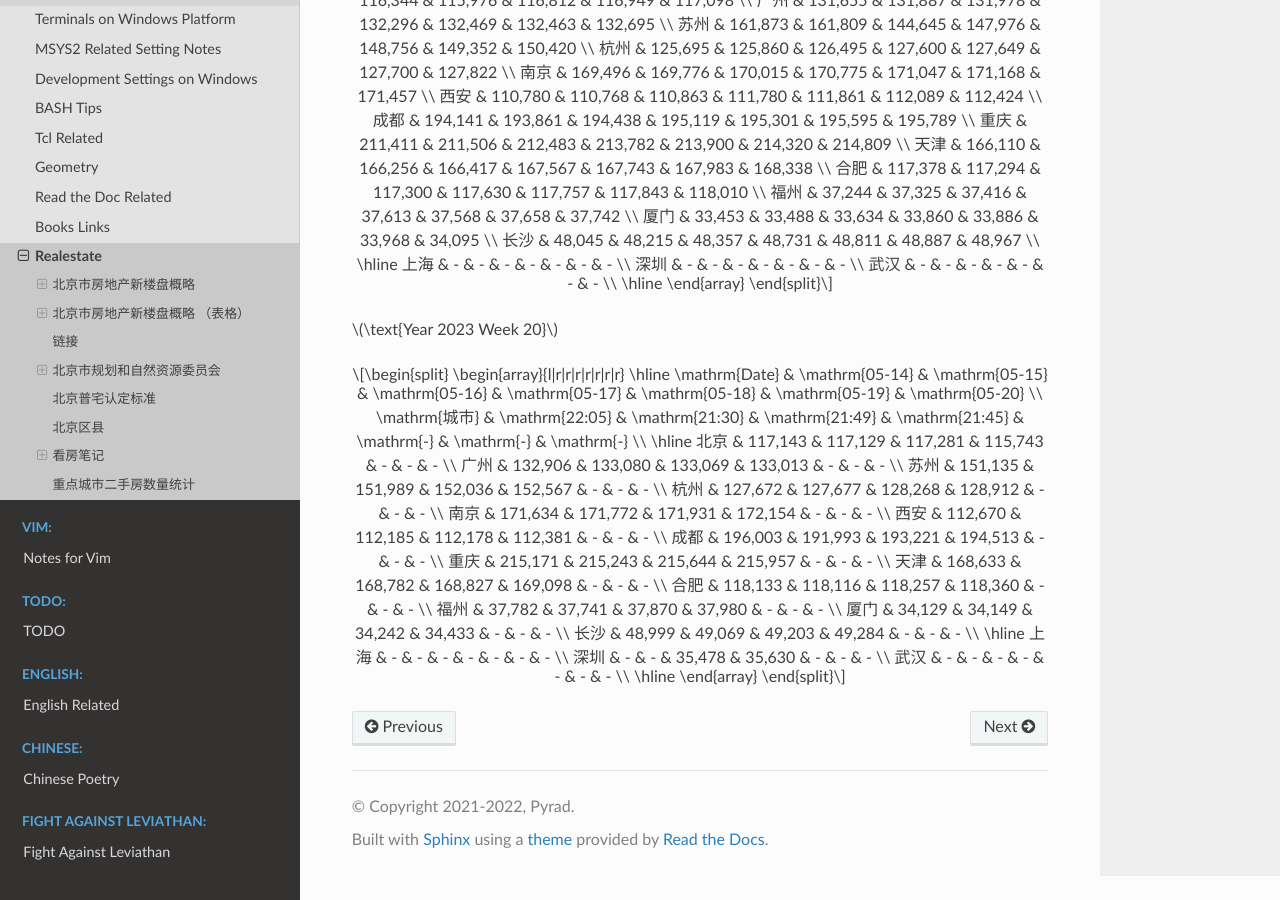
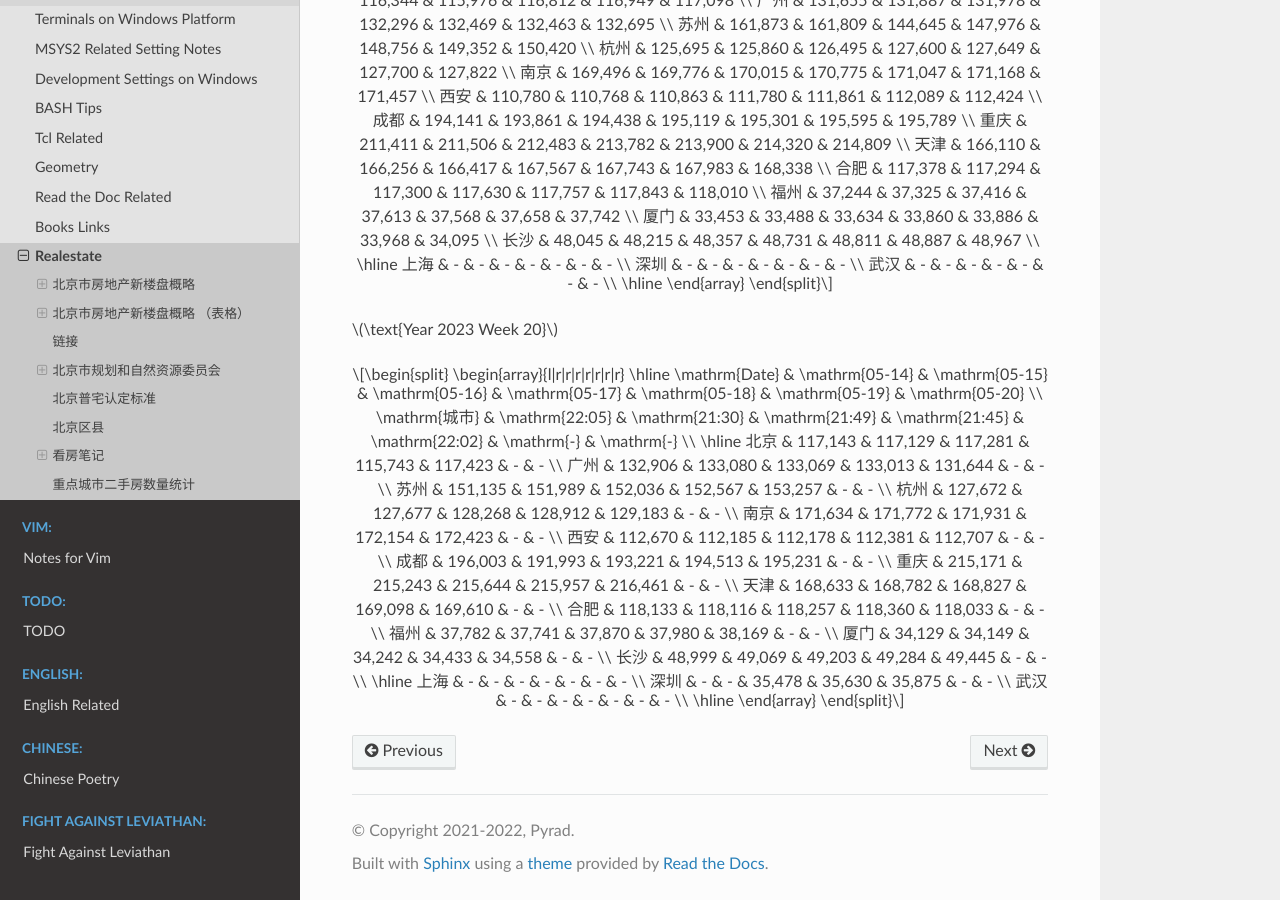
Before and after one commit to Pyrad/pyradnotes, a Sphinx documentation site: the page built from source/Notes/realestate.md, in a window 1280 px wide and 900 px high, scrolled down 14764 px. Built offline with Sphinx 7.4.7 and the Read the Docs theme 2.0.0, drawn with Linux system fonts in a browser that asks for light colours; a script that is not in the unit is left out.

Commit message:
Realestate Update resale numbers 2023-05-18

```diff
--- a/source/Notes/realestate.md
+++ b/source/Notes/realestate.md
@@ -765,24 +765,24 @@
 \begin{array}{l|r|r|r|r|r|r|r}
 \hline
 \mathrm{Date} & \mathrm{05-14} & \mathrm{05-15} & \mathrm{05-16} & \mathrm{05-17} & \mathrm{05-18} & \mathrm{05-19} & \mathrm{05-20} \\
-\mathrm{城市} & \mathrm{22:05} & \mathrm{21:30} & \mathrm{21:49} & \mathrm{21:45} & \mathrm{-} & \mathrm{-} & \mathrm{-} \\
+\mathrm{城市} & \mathrm{22:05} & \mathrm{21:30} & \mathrm{21:49} & \mathrm{21:45} & \mathrm{22:02} & \mathrm{-} & \mathrm{-} \\
 \hline
-北京 & 117,143 & 117,129 & 117,281 & 115,743 & - & - & - \\
-广州 & 132,906 & 133,080 & 133,069 & 133,013 & - & - & - \\
-苏州 & 151,135 & 151,989 & 152,036 & 152,567 & - & - & - \\
-杭州 & 127,672 & 127,677 & 128,268 & 128,912 & - & - & - \\
-南京 & 171,634 & 171,772 & 171,931 & 172,154 & - & - & - \\
-西安 & 112,670 & 112,185 & 112,178 & 112,381 & - & - & - \\
-成都 & 196,003 & 191,993 & 193,221 & 194,513 & - & - & - \\
-重庆 & 215,171 & 215,243 & 215,644 & 215,957 & - & - & - \\
-天津 & 168,633 & 168,782 & 168,827 & 169,098 & - & - & - \\
-合肥 & 118,133 & 118,116 & 118,257 & 118,360 & - & - & - \\
-福州 & 37,782 & 37,741 & 37,870 & 37,980 & - & - & - \\
-厦门 & 34,129 & 34,149 & 34,242 & 34,433 & - & - & - \\
-长沙 & 48,999 & 49,069 & 49,203 & 49,284 & - & - & - \\
+北京 & 117,143 & 117,129 & 117,281 & 115,743 & 117,423 & - & - \\
+广州 & 132,906 & 133,080 & 133,069 & 133,013 & 131,644 & - & - \\
+苏州 & 151,135 & 151,989 & 152,036 & 152,567 & 153,257 & - & - \\
+杭州 & 127,672 & 127,677 & 128,268 & 128,912 & 129,183 & - & - \\
+南京 & 171,634 & 171,772 & 171,931 & 172,154 & 172,423 & - & - \\
+西安 & 112,670 & 112,185 & 112,178 & 112,381 & 112,707 & - & - \\
+成都 & 196,003 & 191,993 & 193,221 & 194,513 & 195,231 & - & - \\
+重庆 & 215,171 & 215,243 & 215,644 & 215,957 & 216,461 & - & - \\
+天津 & 168,633 & 168,782 & 168,827 & 169,098 & 169,610 & - & - \\
+合肥 & 118,133 & 118,116 & 118,257 & 118,360 & 118,033 & - & - \\
+福州 & 37,782 & 37,741 & 37,870 & 37,980 & 38,169 & - & - \\
+厦门 & 34,129 & 34,149 & 34,242 & 34,433 & 34,558 & - & - \\
+长沙 & 48,999 & 49,069 & 49,203 & 49,284 & 49,445 & - & - \\
 \hline
 上海 & - & - & - & - & - & - & - \\
-深圳 & - & - & 35,478 & 35,630 & - & - & - \\
+深圳 & - & - & 35,478 & 35,630 & 35,875 & - & - \\
 武汉 & - & - & - & - & - & - & - \\
 \hline
 \end{array}
```
